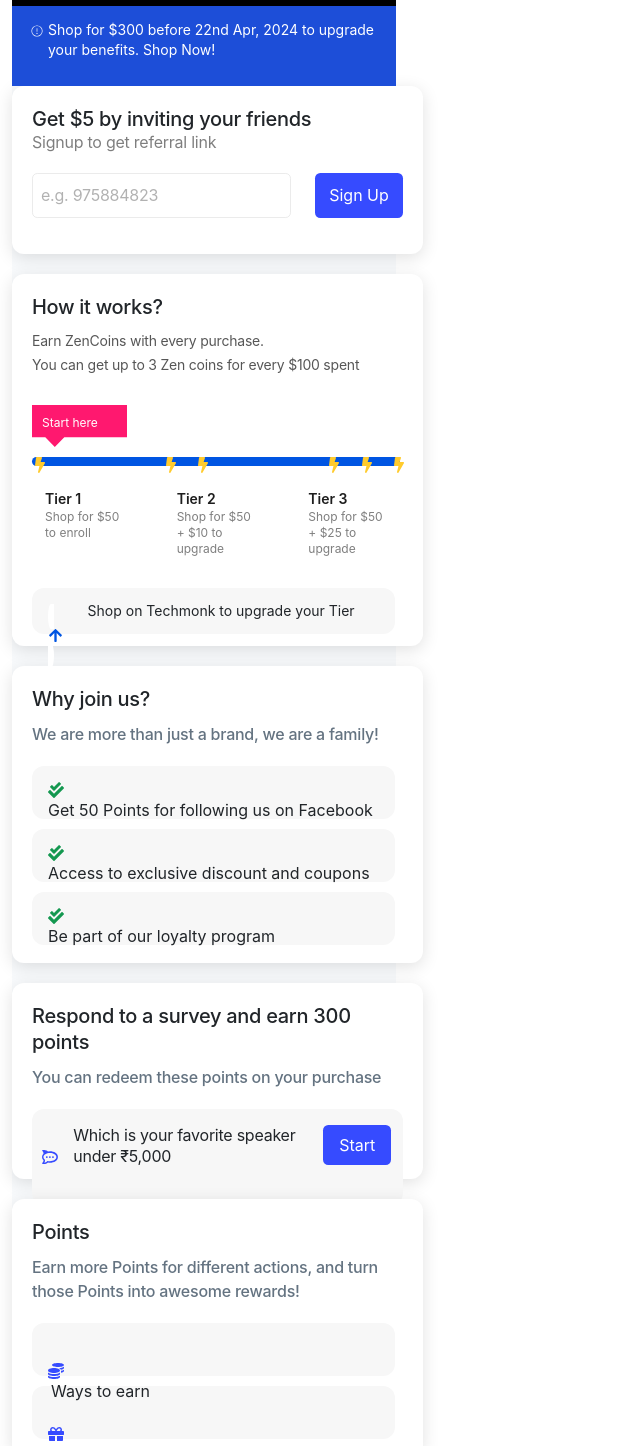
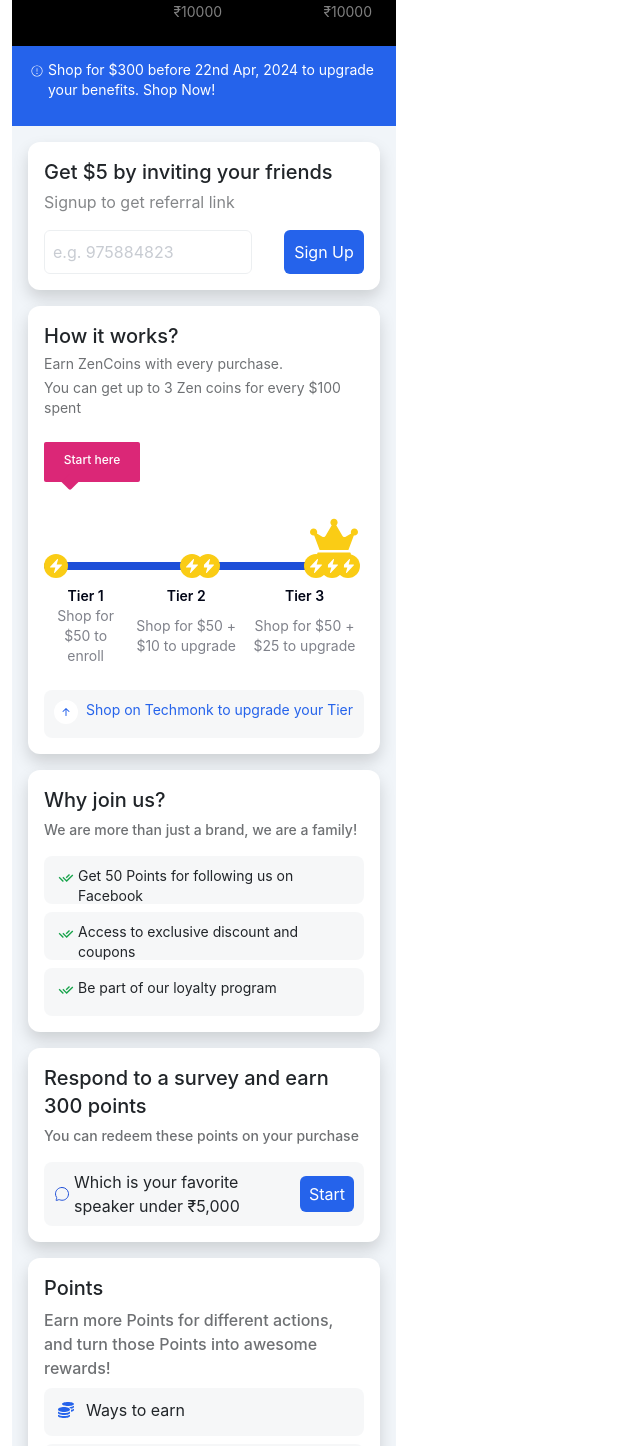
Before and after one commit to ShrutiMoradiy/new-projrct, a React (Create React App) app: page / in a window 1280 px wide. Shown: the part 380-1826 px from the top of the page, without its empty margins (0-640 px from the left). Built offline with nearby package versions, Linux system fonts and the light colour scheme.

Commit message:
add changes

```diff
--- a/src/App.css
+++ /dev/null
@@ -1,397 +0,0 @@
-/* .App {
-  text-align: center;
-} */
-
-.App-logo {
-  height: 40vmin;
-  pointer-events: none;
-}
-
-@media (prefers-reduced-motion: no-preference) {
-  .App-logo {
-    animation: App-logo-spin infinite 20s linear;
-  }
-}
-
-.App-header {
-  background-color: #000000;
-  width: 475px;
-  /* height: 507px; */
-  gap: 0px;
-  opacity: 0px;
-
-  /* display: flex; */
-  flex-direction: column;
-  align-items: left;
-  justify-content: center;
-  font-size: calc(10px + 2vmin);
-  color: white;
-  padding: 20px;
-  border-radius: 25px 25px 0px 0px;
-}
-/* span {
-  font-weight: 100;
-}
-p {
-  font-size: 15px;
-  font-weight: 100;
-  color: #0055E2;
-  ;
-}
-
-.App-header > h2 {
-  text-transform: uppercase;
-  font-size: 29.77px;
-  font-weight: 600;
-  line-height: 38.7px;
-  text-align: left;
-
-}
-.tier {
-  color: #FFFFFFA6;
-  font-size: 14px;
-  font-weight: 400;
-  line-height: 18.2px;
-  text-align: left;
-
-}
-  .form-range {
-    margin-top: 35px;
-  }
-.form-label {
-  display: inline-grid;
-  padding: 0 39px;
-}
-.form-label span {
-  display: flex;
-  font-size: 10px;
-}
-.fns {
-  font-size: 14px;
-  font-weight: 500;
-  line-height: 18.9px;
-  text-align: left;
-}
-.fns span {
-  color: #0055e2;
-}
-.fns .cont {
-  font-size: 12px;
-  font-weight: 400;
-  line-height: 32.2px;
-  text-align: center;
-  color: #FFFFFF;
-
-}
-.fns button {
-  width: 82px;
-  height: 37px;
-  top: 205px;
-  left: 32px;
-  border: 0;
-  border-radius: 50px;
-  opacity: 0px;
-  color: #FFFFFF;
-  background-color: #FFFFFF0F;
-  ;
-}
-.sub-cont {
-  background-color: #0055E2;
-  width: 475px;
-  height: 100px;
-  padding: 23px 32px 23px 32px;
-  display: inline-block;
-
-}
-.sub-cont .shop-bene{
-  color: #FFFFFF;
-  font-size: 14px;
-  font-weight: 500;
-  line-height: 21px;
-  text-align: left;
-
-
-}
-.App-header .cnl {
-  display: flex;
-  flex-direction: column;
-  align-items: left;
-  justify-content: center;
-} */
-.sin-in {
-  background: #f0f0f0;
-  width: 475px;
-  height: 1385px;
-  padding: 23px 32px 23px 32px;
-  border-radius: 0px 0px 25px 25px;
-}
-.con-frd {
-  width: 411px;
-  height: 168px;
-  padding: 20px;
-  border-radius: 12px;
-  box-shadow: 0px 4px 17px 0px #0000001F;
-
-}
-.sin-hadding {
-  font-size: 20px;
-  font-weight: 500;
-  line-height: 26px;
-  letter-spacing: -0.015em;
-  text-align: left;
-
-}
-.sin-subhad {
-  font-size: 16px;
-  font-weight: 400;
-  line-height: 20.8px;
-  letter-spacing: -0.015em;
-  text-align: left;
-  color: #000000;
-  opacity: 50%;
-  margin-bottom: 20px;
-}
-.form-con {
-  width: 259px;
-  height: 45px;
-  padding: 12px 8px 12px 8px;
-  gap: 12px;
-  border-radius: 5.27px;
-  border: 1.32px solid #EBEBEB;
-  opacity: 0px;
-
-}
-input::placeholder {
-  font-size: 16px;
-  font-weight: 400;
-  line-height: 20.8px;
-  letter-spacing: -0.015em;
-  text-align: left;
-  color: #000000;
-  opacity: 30%;
-}
-.btn-signup {
-  width: 88px;
-  height: 45px;
-  padding: 12px, 16px, 12px, 16px;
-  gap: 12px;
-  border: 0;
-  border-radius: 5.27px;
-  opacity: 0px;
-  background-color: #364BFF;
-  color: #fff;
-}
-
-.con-work {
-  width: 411px;
-  height: 372px;
-  gap: 16px;
-  border-radius: 12px;
-  opacity: 0px;
-  padding: 20px;
-  box-shadow: 0px 4px 17px 0px #0000001F;
-}
-.con-work .work-subhad {
-  font-size: 14px;
-  font-weight: 400;
-  line-height: 21px;
-  margin-bottom: 3px;
-  letter-spacing: -0.015em;
-  text-align: left;
-  color: #000000;
-  opacity: 66%;
-
-}
-.work-pro {
-  background-color: #0055e2;
-  width: 368px;
-  height: 9px;
-  top: 190px;
-  left: 21px;
-  border-radius: 18px;
-
-}
-.work-pro .work-icon {
-  color: #FFCB2D;
-
-}
-
-.msg-1 {
-  font-size: 12px;
-  font-weight: 500;
-  line-height: 16.2px;
-  text-align: left;
-  color: #0F0F18;
-
-}
-.message-box{
-  /* margin: 20px 0px 0px 65px; */
-  background: #FF186F;
-  width: 95px;
-  height: 42px;
-  top: 272px;
-  left: 188px;
-  gap: 0px;
-  opacity: 0px;
-
-}
-.my-message{
-  padding:10px;
-  color:white;
-  font-size:18px;
-}
-.my-message .msg-2{
-  margin:0;
-  color:white;
-  font-size: 12px;
-  line-height: 16.2px;
-}
-.message-box{
--webkit-clip-path: polygon(0 0%, 100% 0%, 100% 77%, 34% 77%, 24% 100%, 14% 77%, 0% 77%);
-/* clip-path: polygon(0 49%, 100% 49%, 100% 77%, 28% 77%, 18% 87%, 9% 76%, 0% 75%); */
-clip-path: polygon(0 0%, 100% 0%, 100% 77%, 34% 77%, 24% 100%, 14% 77%, 0% 77%);
-}
-
-.tier-1 {
-  font-size: 12px;
-  font-weight: 400;
-  line-height: 16.2px;
-  text-align: left;
-  color: #000000;
-  opacity: 50%;
-}
-.form-label-1{
-  font-size: 14px;
-  font-weight: 600;
-  line-height: 18.9px;
-  text-align: justify;
-  color: #1E1E1E;
-  display: inline-grid;
-  padding: 0 13px;
-}
-.shope-on {
-  width: 363px;
-  height: 46px;
-  left: 24px;
-  padding: 16px;
-  border-radius: 12px;
-  background: #F7F7F7;
-}
-.shope-on p{
-  font-size: 14px;
-  font-weight: 400;
-  line-height: 14.2px;
-  padding-left: 10px;
-}
-.shope-on span{
-  background: #fff;
-  color: #0055E2;
-  width: 16.13px;
-  height: auto;
-  padding: 3px 6px;
-  border-radius: 50%;
-  font-size: 15px;
-}
-
-.con-join {
-  width: 411px;
-  height: 297px;
-  top: 564px;
-  gap: 0px;
-  border-radius: 12px;
-  opacity: 0px;
-  padding: 20px;
-  box-shadow: 0px 4px 17px 0px #0000001F;
-}
-.join-us{
-  font-size: 16px;
-  font-weight: 500;
-  line-height: 24px;
-  letter-spacing: -0.015em;
-  text-align: left;
-  color: #647381;
-}
-.join-fea {
-  width: 363px;
-  height: 53px;
-  padding: 16px;
-  border-radius: 12px;
-  background-color: #F7F7F7;
-}
-.join-fea span {
-   color: #149850;
-}
-
-
-.con-respond{
-  width: 411px;
-  height: 196px;
-  top: 873px;
-  padding: 20px;
-  border-radius: 12px;
-  box-shadow: 0px 4px 17px 0px #0000001F;
-}
-.respond {
-  background-color: #F7F7F7;
-  padding: 16px 10px;
-  border-radius: 12px;
-}
-.btn-respond {
-  width: Hug (70px)px;
-  height: Hug (37px)px;
-  padding: 8px 16px 8px 16px;
-  gap: 12px;
-  border-radius: 5.27px;
-  border: 0px;
-  background-color: #364BFF;
-  color: #FFFFFF;
-
-}
-.respond label {
-  font-size: 16px;
-  font-weight: 400;
-  line-height: 20.8px;
-  letter-spacing: -0.015em;
-  text-align: left;
-
-}
-.respond span, .con-point span{
-  width: 24px;
-  height: 24px;
-  padding: 3px;
-  color: #364bff;
-
-}
-
-.con-point {
-  width: 411px;
-  height: 250px;
-  top: 1081px;
-  gap: 0px;
-  border-radius: 12px 12px 0px 0px;
-  opacity: 0px;
-  padding: 20px;
-  box-shadow: 0px 4px 17px 0px #0000001F;
-}
-
-.mt-10 {
-  margin-top: 10px;
-}
-.mt-20 {
-  margin-top: 20px;
-}
-.mt-30 {
-  margin-top: 30px;
-}
-.App-link {
-  color: #61dafb;
-}
-
-@keyframes App-logo-spin {
-  from {
-    transform: rotate(0deg);
-  }
-  to {
-    transform: rotate(360deg);
-  }
-}
--- a/src/App.js
+++ b/src/App.js
@@ -1,8 +1,11 @@
 import logo from './logo.svg';
-import './App.css';
 import { FaArrowUp, FaCheckDouble, FaCrown, FaBolt, FaGift, FaPiggyBank, FaRocketchat, FaCoins  } from "react-icons/fa";
 import { CgClose } from "react-icons/cg";
 import { PiWarningCircleLight } from "react-icons/pi";
+import { HiBolt } from "react-icons/hi2";
+import { BsArrowUpShort } from "react-icons/bs";
+import { RiCheckDoubleFill } from "react-icons/ri";
+import { IoChatbubbleOutline } from "react-icons/io5";
 
 function App() {
   return (
@@ -14,9 +17,9 @@ function App() {
             <span className='text-white font-semibold text-xl'><CgClose /></span>
 
           </div>
-          <p className='text-blue-700 flex pt-10'> <span className='p-1'> <FaCrown /> </span> Loyalty Program Name</p>
+          <p className='text-blue-700 flex pt-3'> <span className='p-1'> <FaCrown /> </span> Loyalty Program Name</p>
           <h2 className='text-white text-3xl uppercase '>Tier 1 Member</h2>
-          <p className='text-sm text-white opacity-65 text-normal pt-3'>Member since Octomber, 2023</p>
+          <p className='text-sm text-white opacity-65 text-normal pt-2'>Member since Octomber, 2023</p>
 
           <div className="container flex justify-between pt-4">
             <div className='text-white'>
@@ -39,143 +42,133 @@ function App() {
 
           </div>
 
-          <div className='w-24 h-10 bg-white rounded-sm flex ml-16 mt-4 justify-center'>
+          <div className='w-24 h-10 bg-white rounded-sm flex ml-16 mt-2.5 justify-center'>
             <p className='text-xs font-medium pt-2.5'>You are here
               <div className='bg-white origin-center rotate-45 rounded-br-sm w-3 h-3 mt-2'></div>
             </p>
           </div>
 
           <div className='bg-neutral-800 min-w-80 h-2 rounded mt-3 items-center justify-between flex'>
-            <div className='bg-blue-700 w-6 h-6 rounded-full p-2'>
-              <div className='bg-blue-700 w-20 h-2 rounded flex justify-between'>
+            <div className='bg-blue-600 w-6 h-6 rounded-full p-2'>
+              <div className='bg-blue-600 w-20 h-2 rounded flex justify-between'>
                 <div className='bg-white w-2 h-2 rounded'></div>
               </div>
             </div>
             <div className='bg-white w-2 h-2 rounded'></div>
             <div className='bg-white w-2 h-2 rounded'></div>
           </div>
+          <div className='flex justify-between pt-3'>
+            <p className='text-white text-sm font-semibold'> Tier 1 </p>
+            <p className='text-white text-sm font-semibold grid'> Tier 2 <span className='text-sm font-normal opacity-50'>₹10000</span> </p>
+            <p className='text-white text-sm font-semibold grid'> Tier 3 <span className='text-sm font-normal opacity-50'>₹10000</span> </p>
+          </div>
 
         </div>
-        <div className='container bg-blue-700 w-96 h-20 inline-block p-3.5'>
+        <div className='container bg-blue-600 w-96 h-20 inline-block p-3.5'>
           <p className='text-white flex text-sm'> <span className='p-1'> <PiWarningCircleLight /> </span> Shop for $300 before 22nd Apr, 2024 to upgrade your benefits. Shop Now!</p>
         </div>
 
       </div>
       <div className='container'>
-          <div className='bg-slate-50 w-96'>
-            <div className='container bg-white con-frd'>
-              <h4 className='sin-hadding'>Get $5 by inviting your friends</h4>
-              <p className='sin-subhad'>Signup to get referral link</p>
-              <div className='row'>
-                <div className='col'>
-                  <input type='text' className='form-con' placeholder='e.g. 975884823'></input>
-                </div>
-                <div className='col'>
-                  <button type='button' className='btn-signup'>Sign Up</button>
-                </div>
-              </div>
-            </div>
+          <div className='bg-slate-100 w-96 h-auto p-3'>
+            <div className='bg-white shadow rounded-xl p-3'>
+              <h4 className='text-xl font-medium'>Get $5 by inviting your friends</h4>
+              <p className='text-base font-normal opacity-55 pt-1'>Signup to get referral link</p>
 
-            <div className='container mt-20 bg-white con-work'>
-              <h4 className='sin-hadding'>How it works?</h4>
-              <p className='work-subhad mt-10'>Earn ZenCoins with every purchase.</p>
-              <p className='work-subhad'>You can get up to 3 Zen coins for every $100 spent</p>
-              <div class="message-box mt-30">
-                <div class="my-message">
-                  <p className='msg-2'>Start here</p>
-                </div>
-              </div>
-
-              <div className='work-pro mt-10'>
-                <div className='row'>
-                  <div className='col-lg-4'>
-                    <div className='work-icon'> <span> <FaBolt /> </span></div>
-                  </div>
-                  <div className='col-lg-1'>
-                    <div className='work-icon'> <span> <FaBolt /> </span></div>
-                  </div>
-                  <div className='col-lg-4'>
-                    <div className='work-icon'> <span> <FaBolt /> </span></div>
-                  </div>
-                  <div className='col-lg-1'>
-                    <div className='work-icon'> <span> <FaBolt /> </span></div>
-                  </div>
-                  <div className='col-lg-1'>
-                    <div className='work-icon'> <span> <FaBolt /> </span></div>
-                  </div>
-                  <div className='col-lg-1'>
-                    <div className='work-icon'> <span> <FaBolt /> </span></div>
-                  </div>
-
-                </div>
-              </div>
-
-              <div className='row mt-20'>
-                <div className='col-4'>
-                   <label className="form-label-1">Tier 1 <span className='tier-1'>Shop for $50 to enroll</span></label>
-                </div>
-                <div className='col-4'>
-                  <label className="form-label-1">Tier 2 <span className='tier-1'>Shop for $50 + $10 to upgrade</span></label>
-                </div>
-                <div className='col-4'>
-                  <label className="form-label-1">Tier 3 <span className='tier-1'>Shop for $50 + $25 to upgrade</span></label>
-                </div>
-              </div>
-              <div className='shope-on mt-30'>
-                <div className='row'>
-                  <div className='col-1'> <span><FaArrowUp /></span> </div>
-                  <div className='col-11'> <p>Shop on Techmonk to upgrade your Tier</p> </div>
-                </div>
+              <div className='flex justify-between pt-3'>
+              <input type='text' className='w-52 h-11 border border-slate-100 rounded p-2 placeholder:text-base font-normal opacity-55' placeholder='e.g. 975884823'></input>
+              <button type='button' className='bg-blue-600 text-white w-20 h-11 rounded'>Sign Up</button>
               </div>
 
             </div>
 
-            <div className='container mt-20 bg-white con-join'>
-              <h4 className='sin-hadding'>Why join us?</h4>
-              <p className='join-us mt-10'>We are more than just a brand, we are a family!</p>
-              <div className='join-fea mt-20'>
-                <span><FaCheckDouble /> </span>
-                <label> Get 50 Points for following us on Facebook </label>
+            <div className='bg-white shadow rounded-xl p-3 mt-3'>
+              <h4 className='text-xl font-medium'>How it works?</h4>
+              <p className='text-sm font-normal opacity-65 mt-1'>Earn ZenCoins with every purchase.</p>
+              <p className='text-sm font-normal opacity-65 mt-1'>You can get up to 3 Zen coins for every $100 spent</p>
+
+              <div className='flex justify-between'>
+                <div className='w-24 h-10 bg-pink-600 rounded-sm flex mt-4 justify-center'>
+                  <p className='text-xs text-white font-medium pt-2.5'>Start here
+                    <div className='bg-pink-600 origin-center rotate-45 rounded-br-sm w-3 h-3 mt-2'></div>
+                  </p>
+                </div>
+
+                <div className='float-end mr-1.5 mt-20 pt-3 flex-end'>
+                  <span className='text-yellow-400 text-5xl'> <FaCrown /> </span>
+                </div>
               </div>
-              <div className='join-fea mt-10'>
-                <span><FaCheckDouble /> </span>
-                <label> Access to exclusive discount and coupons </label>
+
+              <div className='bg-blue-700 w-72 h-2 rounded items-center justify-between flex'>
+                <div className='bg-yellow-400 text-white w-6 h-6 rounded-full p-1 flex justify-center'> <HiBolt /> </div>
+                <div className='flex justify-center -space-x-10'>
+                  <div className='bg-yellow-400 text-white w-6 h-6 rounded-full p-1 mix-blend-normal'> <HiBolt /> </div>
+                  <div className='bg-yellow-400 text-white w-6 h-6 rounded-full p-1 mix-blend-normal'> <HiBolt /> </div>
+                </div>
+                <div className='flex justify-center -space-x-10'>
+                  <div className='bg-yellow-400 text-white w-6 h-6 rounded-full p-1 flex justify-center mix-blend-normal'> <HiBolt /> </div>
+                  <div className='bg-yellow-400 text-white w-6 h-6 rounded-full p-1 flex justify-center mix-blend-normal'> <HiBolt /> </div>
+                  <div className='bg-yellow-400 text-white w-6 h-6 rounded-full p-1 flex justify-center mix-blend-normal'> <HiBolt /> </div>
+                </div>
+
+
               </div>
-              <div className='join-fea mt-10'>
-                <span><FaCheckDouble /> </span>
-                <label> Be part of our loyalty program </label>
+              <div className='flex justify-between text-center pt-3'>
+                <p className='text-slate-950 text-sm font-semibold grid'> Tier 1 <span className='text-sm font-normal opacity-50'>Shop for $50 to enroll</span> </p>
+                <p className='text-slate-950 text-sm font-semibold grid'> Tier 2 <span className='text-sm font-normal opacity-50'>Shop for $50 + $10 to upgrade</span> </p>
+                <p className='text-slate-950 text-sm font-semibold grid'> Tier 3 <span className='text-sm font-normal opacity-50'>Shop for $50 + $25 to upgrade</span> </p>
+              </div>
+
+
+              <div className='bg-gray-100 bg-opacity-70 h-12 p-2.5 mt-4 rounded-lg flex'>
+
+                  <span className='bg-white text-blue-600 w-6 h-6 rounded-full p-1'><BsArrowUpShort /></span>
+                  <p className='text-sm font-normal text-blue-600 pl-2'>Shop on Techmonk to upgrade your Tier</p>
+
+              </div>
+
+            </div>
+
+            <div className='bg-white shadow rounded-xl p-3 mt-3'>
+              <h4 className='text-xl font-medium'>Why join us?</h4>
+              <p className='text-sm font-medium opacity-65 mt-1.5'>We are more than just a brand, we are a family!</p>
+              <div className='bg-gray-100 bg-opacity-70 h-12 p-2.5 mt-3 rounded-lg flex'>
+                <span className='text-green-600 p-1'><RiCheckDoubleFill /> </span>
+                <label className='text-sm font-normal'> Get 50 Points for following us on Facebook </label>
+              </div>
+              <div className='bg-gray-100 bg-opacity-70 h-12 p-2.5 mt-2 rounded-lg flex'>
+                <span className='text-green-600 p-1'><RiCheckDoubleFill /> </span>
+                <label className='text-sm font-normal'> Access to exclusive discount and coupons </label>
+              </div>
+              <div className='bg-gray-100 bg-opacity-70 h-12 p-2.5 mt-2 rounded-lg flex'>
+                <span className='text-green-600 p-1'><RiCheckDoubleFill /> </span>
+                <label className='text-sm font-normal'> Be part of our loyalty program </label>
               </div>
             </div>
 
-            <div className='container mt-20 bg-white con-respond'>
-              <h4 className='sin-hadding'>Respond to a survey and earn 300 points</h4>
-              <p className='join-us mt-10'>You can redeem these points on your purchase</p>
+            <div className='bg-white shadow rounded-xl p-3 mt-3'>
+              <h4 className='text-xl font-medium'>Respond to a survey and earn 300 points</h4>
+              <p className='text-sm font-medium opacity-65 mt-1.5'>You can redeem these points on your purchase</p>
 
-              <div className='respond mt-20'>
-                <div className='row'>
-                  <div className='col-lg-1'>
-                    <span> <FaRocketchat /> </span>
-                  </div>
-                  <div className='col-8'>
-                    <label> Which is your favorite speaker under ₹5,000 </label>
-                  </div>
-                  <div className='col-lg-3'>
-                    <button type='button' className='btn-respond'>Start</button>
-                  </div>
-                </div>
+              <div className='bg-gray-100 bg-opacity-70 h-16 p-2.5 mt-3 rounded-lg flex items-center'>
+                <span className='text-blue-700 font-medium pr-1'> <IoChatbubbleOutline  /> </span>
+                <label className='text-base font-normal'> Which is your favorite speaker under ₹5,000 </label>
+                <button type='button' className='bg-blue-600 text-white w-20 h-9 rounded-md'>Start</button>
+
+
               </div>
             </div>
 
-            <div className='container mt-20 bg-white con-point'>
-              <h4 className='sin-hadding'>Points</h4>
-              <p className='join-us mt-10'>Earn more Points for different actions, and turn those Points into awesome rewards!</p>
-              <div className='join-fea mt-20'>
-                <span><FaCoins /> </span>
-                <label>Ways to earn</label>
+            <div className='bg-white shadow rounded-xl p-3 mt-3'>
+              <h4 className='text-xl font-medium'>Points</h4>
+              <p className='text-base font-medium opacity-65 mt-1.5'>Earn more Points for different actions, and turn those Points into awesome rewards!</p>
+              <div className='bg-gray-100 bg-opacity-70 h-12 p-2.5 mt-2 rounded-lg flex'>
+                <span className='text-blue-600 p-1'><FaCoins /> </span>
+                <label className='text-base font-notmal pl-2'>Ways to earn</label>
               </div>
-              <div className='join-fea mt-10'>
-                <span><FaGift /> </span>
-                <label> Ways to redeem </label>
+              <div className='bg-gray-100 bg-opacity-70 h-12 p-2.5 mt-2 rounded-lg flex'>
+                <span className='text-blue-600 p-1'><FaGift /> </span>
+                <label className='text-base font-notmal pl-2'> Ways to redeem </label>
               </div>
             </div>
 
```
